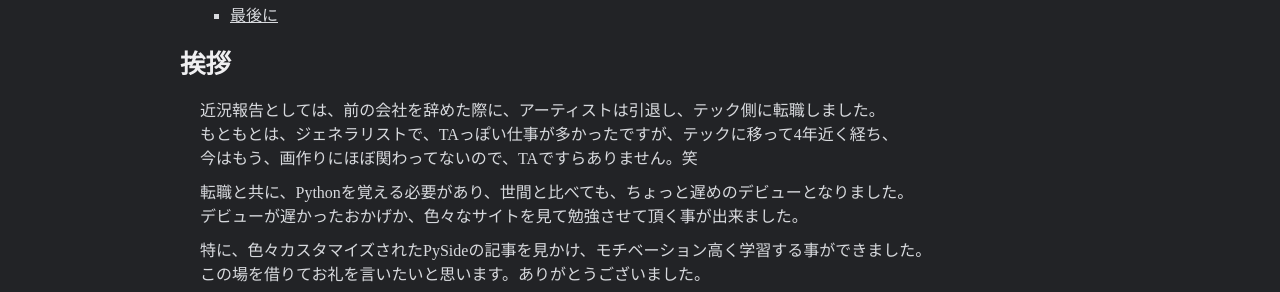
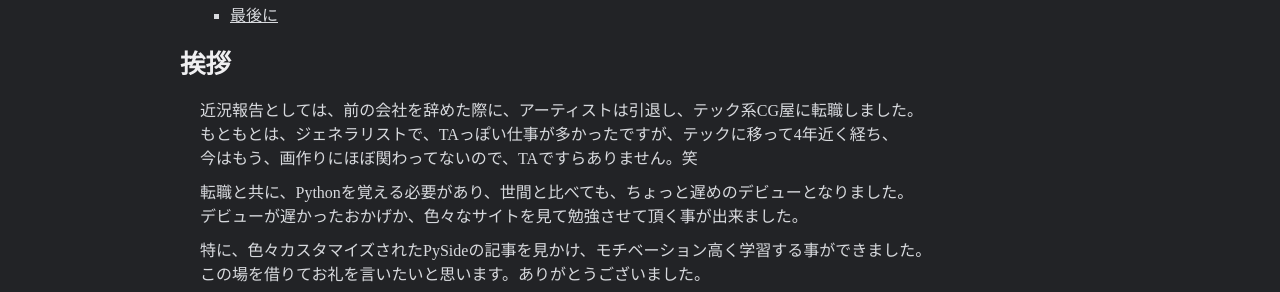
Before and after one commit to unitbus/unitbus.github.io, a Jekyll site: the page built from download/maya/python/docs/ubSearchMenu_making.md, in a window 1280 px wide and 900 px high. Shown: the part 404-696 px from the top of the window. Built offline with Jekyll 4.4.1, drawn with Linux system fonts in a browser that asks for light colours; our own code applies the rules of GitHub Pages for plain Markdown files.

Commit message:
Update ubSearchMenu_making.md

```diff
--- a/download/maya/python/docs/ubSearchMenu_making.md
+++ b/download/maya/python/docs/ubSearchMenu_making.md
@@ -23,7 +23,7 @@
 
 # 挨拶
 
-近況報告としては、前の会社を辞めた際に、アーティストは引退し、テック側に転職しました。
+近況報告としては、前の会社を辞めた際に、アーティストは引退し、テック系CG屋に転職しました。
 もともとは、ジェネラリストで、TAっぽい仕事が多かったですが、テックに移って4年近く経ち、
 今はもう、画作りにほぼ関わってないので、TAですらありません。笑
 
```
